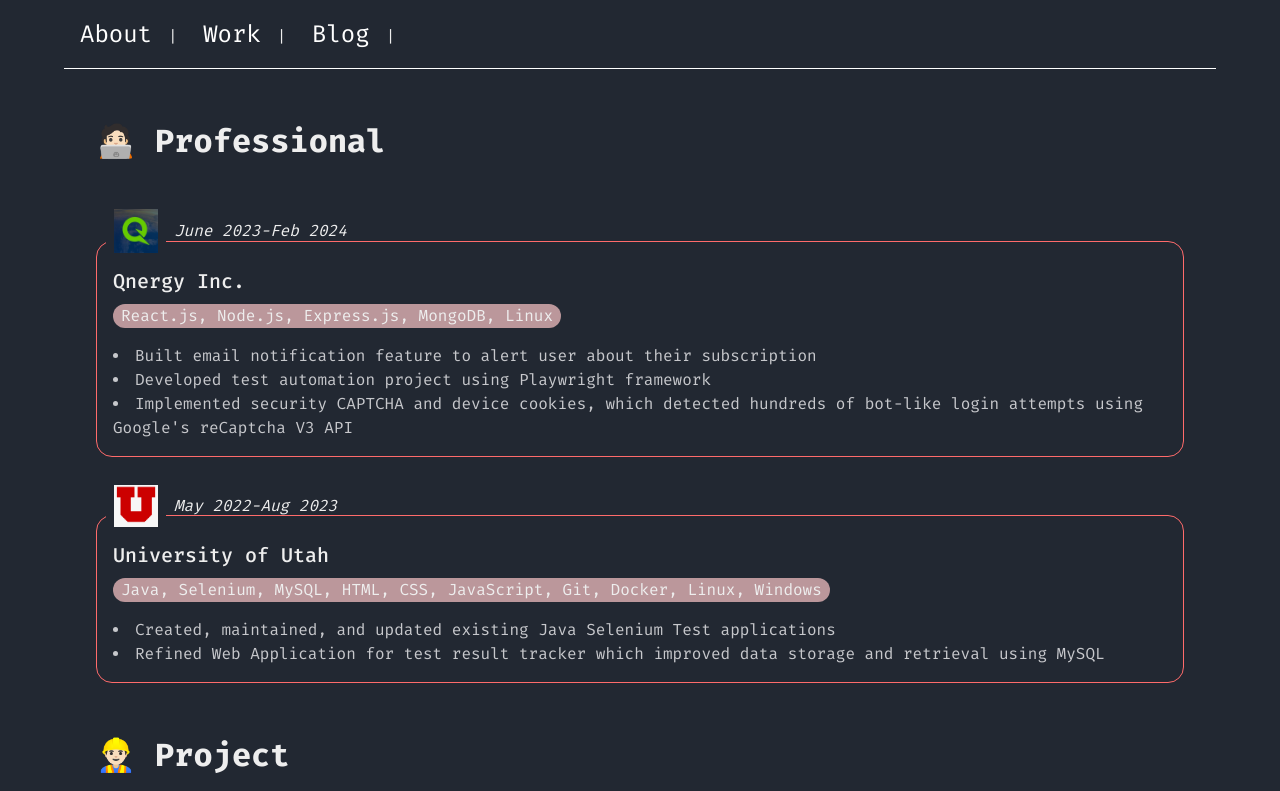
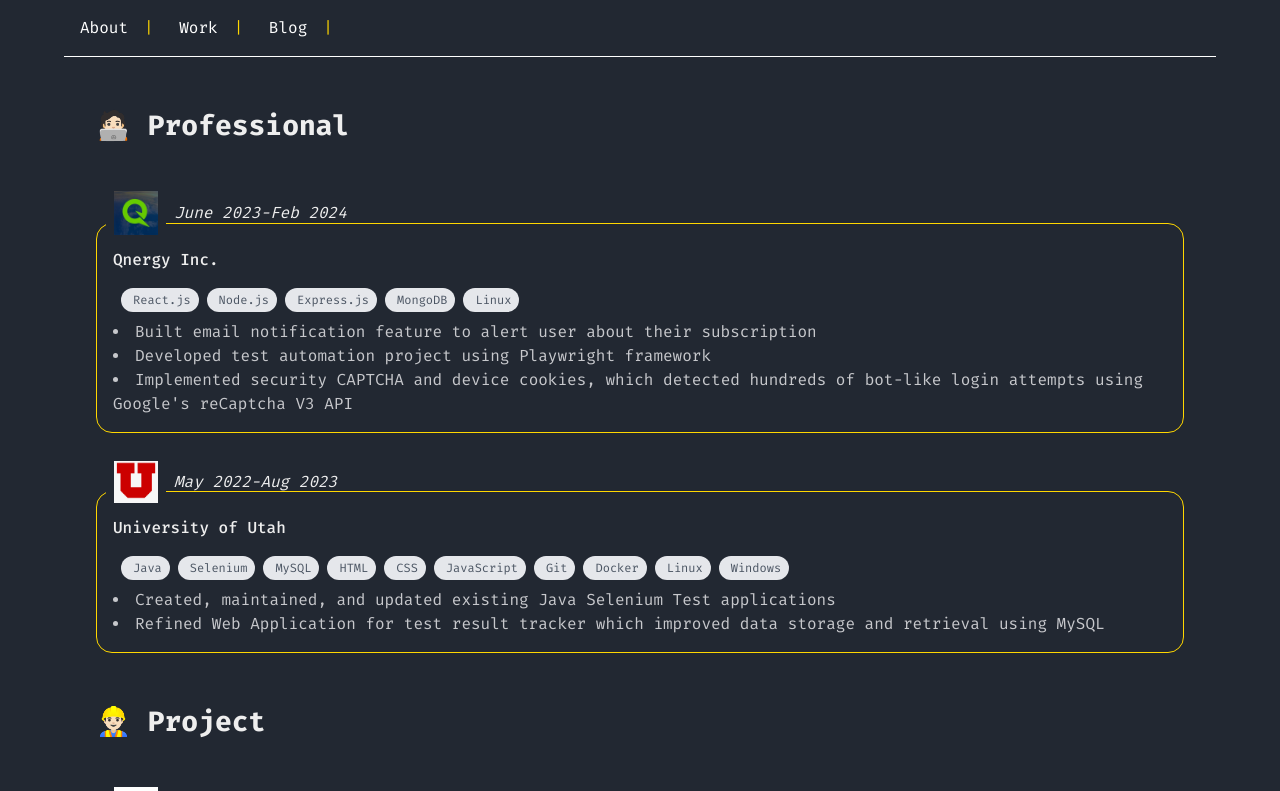
Before and after one commit to senghorn/portfolio, a SvelteKit app: page /work in a window 1280 px wide. Shown: the top 791 px of the page. Built offline with nearby package versions, Linux system fonts and the light colour scheme.

Commit message:
update various design choices like font size, color on all pages

```diff
--- a/src/app.css
+++ b/src/app.css
@@ -20,19 +20,19 @@
 }
 
 h1 {
-    font-size: 2rem;
+    font-size: 1.75rem;
     font-weight: 600;
     margin: 1rem 0;
 }
 
 h2 {
-    font-size: 1.5rem;
+    font-size: 1.25rem;
     font-weight: 500;
     margin: 0.5rem 0;
 }
 
 h3 {
-    font-size: 1.25rem;
+    font-size: 1rem;
     font-weight: 500;
     margin: 0.5rem 0;
 }
--- a/src/components/Blog/Card.svelte
+++ b/src/components/Blog/Card.svelte
@@ -19,8 +19,8 @@
 	</div>
 	<div class="card__body">
 		<span class={`tag tag-${tagColor}`}>{tagName}</span>
-		<h4><a href="{base}/blog/{slug}">{title}</a></h4>
-		<p>{description}</p>
+		<h3><a href="{base}/blog/{slug}">{title}</a></h3>
+		<p class="text-sm text-slate-400">{description}</p>
 	</div>
 	<div class="card__footer">
 		<div class="user">
@@ -66,13 +66,13 @@
 		gap: 0.5rem;
 	}
 
-	.card__body h4 > a {
+	.card__body h3 > a {
 		text-decoration: none;
 		font-size: inherit;
 		color: inherit;
 	}
 
-	.card__body h4 > a:hover {
+	.card__body h3 > a:hover {
 		text-decoration: underline;
 	}
 
@@ -105,8 +105,7 @@
 		color: #fafafa;
 	}
 
-	.card__body h4 {
-		font-size: 1.5rem;
+	.card__body h3 {
 		text-transform: capitalize;
 	}
 
--- a/src/components/Job.svelte
+++ b/src/components/Job.svelte
@@ -10,7 +10,15 @@
 	</div>
 	<div class="job-description">
 		<h3>{job.companyName}</h3>
-		<p class="tech-list">{job.techList}</p>
+		<div class="p-1">
+			{#each job.techList as tech}
+				<span
+					class="inline-flex items-center m-1 px-2 py-1 bg-gray-200 hover:bg-gray-300 rounded-full text-xs text-gray-600"
+				>
+					<span class="ml-1"> {tech} </span>
+				</span>
+			{/each}
+		</div>
 		{#each job.jobDescription as description}
 			<li>{@html description}</li>
 		{/each}
@@ -31,14 +39,6 @@
 	.job {
 		display: flex;
 		flex-direction: column;
-	}
-
-	.tech-list {
-		background-color: var(--light-red-color);
-		border-radius: 1rem;
-		padding: 0 8px;
-		margin: 0 0 1rem 0;
-		width: fit-content;
 	}
 
 	.job-timeline {
@@ -63,7 +63,7 @@
 		flex: 1;
 		flex-direction: column;
 		padding: 1rem;
-		border: 1px solid var(--primary-color);
+		border: 1px solid var(--accent-color);
 		border-radius: 1rem;
 	}
 </style>
--- a/src/components/Navbar.svelte
+++ b/src/components/Navbar.svelte
@@ -29,11 +29,12 @@
 	nav li::after {
 		content: '|';
 		margin-left: 1rem;
+		color: var(--accent-color);
 	}
 
 	a {
 		color: white;
 		text-decoration: none;
-		font-size: 24px;
+		font-size: 1rem;
 	}
 </style>
--- a/src/lib/types.ts
+++ b/src/lib/types.ts
@@ -2,7 +2,7 @@
     companyName: string;
     companyLogo: string;
     jobPeriod: string;
-    techList: string;
+    techList: string[];
     jobDescription: string[];
 };
 
--- a/src/routes/+page.svelte
+++ b/src/routes/+page.svelte
@@ -1,26 +1,10 @@
 <script>
 	import Icon from '@iconify/svelte';
-
-	let greeting = 'Sur Sdey';
-
-	function showTranslation() {
-		greeting = 'Hello (in Khmer)';
-	}
-	function hideTranslation() {
-		greeting = 'Sur Sdey';
-	}
 </script>
 
 <div class="p-8 mx-auto w-full max-w-screen-lg sm:max-w-3xl md:max-w-4xl lg:max-w-5xl xl:max-w-6xl">
 	<h1 class="text-md lg:text-2xl font-bold">
-		<span
-			tabindex="0"
-			role="button"
-			on:mouseenter={showTranslation}
-			on:mouseleave={hideTranslation}
-			on:focus={showTranslation}
-			on:blur={hideTranslation}>🙏 {greeting} !</span
-		>
+		<span>Welcome! 🙏 </span>
 		<span>
 			I'm <span class="name">Seng Rith</span>.
 		</span>
@@ -34,13 +18,13 @@
 				and <span class="brighten">Cybersecurity</span>. I'm graduating in
 				<span class="highlight">May 2025</span>.
 			</p>
-			<br/>
+			<br />
 			<p>
 				Besides engineering, my passion extends into culinary exploration, reveling in both crafting
 				and enjoying new dishes. From the zest of Birria Tacos and the freshness of Papaya Salad to
 				the warmth of Vietnamese Pho, I've explored diverse flavors. Send me your favorite recipe!
 			</p>
-			<br/>
+			<br />
 			<p>
 				Let's connect and share our stories. I'm always open to new experiences and opportunities.
 			</p>
@@ -51,16 +35,19 @@
 	</div>
 	<div class="grid-contact-container">
 		<div class="grid-item">
-			<Icon icon="mdi:github" style="font-size: 28px;" />
-			<a href="https://github.com/senghorn" target="_blank"> senghorn </a>
+			<a href="https://github.com/senghorn" target="_blank">
+				<Icon icon="mdi:github" style="font-size: 32px;" />
+			</a>
 		</div>
 		<div class="grid-item">
-			<Icon icon="mdi:email" style="font-size: 28px; color: #00D1FF" />
-			<a href="mailto:sun_rsh@outlook.com" target="_blank"> sun_rsh </a>
+			<a href="mailto:sun_rsh@outlook.com" target="_blank">
+				<Icon icon="mdi:email" style="font-size: 32px; color: #00D1FF" />
+			</a>
 		</div>
 		<div class="grid-item">
-			<Icon icon="mdi:linkedin" style="font-size: 28px; color: #3D6CB9" />
-			<a href="https://www.linkedin.com/in/seng-horn-rith-550991187/" target="_blank"> senghorn </a>
+			<a href="https://www.linkedin.com/in/seng-horn-rith-550991187/" target="_blank">
+				<Icon icon="mdi:linkedin" style="font-size: 32px; color: #3D6CB9" />
+			</a>
 		</div>
 	</div>
 </div>
@@ -96,7 +83,6 @@
 	}
 
 	p {
-		font-size: 20px;
 		color: var(--secondary-color);
 	}
 
@@ -108,17 +94,15 @@
 		gap: 4rem;
 	}
 	.grid-contact-container {
-		display: grid;
-		grid-template-columns: auto auto auto;
+		display: flex;
+		flex-direction: row;
+		width: fit-content;
+		border-radius: 1rem;
+		padding: 0.5rem;
+		gap: 1rem;
 		border: 1px solid var(--accent-color);
-		border-radius: 1rem;
-		padding: 1rem;
-		margin-top: 1rem;
 	}
-	.grid-item {
-		display: flex;
-		text-align: center;
-	}
+
 
 	/* Style for anchoring tags in contact-list */
 	.grid-item a {
@@ -132,7 +116,6 @@
 			border-radius: 2%;
 			margin: auto;
 		}
-
 	}
 	@media (max-width: 800px) {
 		.body {
@@ -147,9 +130,5 @@
 		.grid-contact-container {
 			grid-template-columns: auto auto;
 		}
-
-		p {
-			font-size: 16px;
-		}
 	}
 </style>
--- a/src/routes/blog/+page.svelte
+++ b/src/routes/blog/+page.svelte
@@ -21,9 +21,8 @@
 
 <div class="p-8 mx-auto w-full max-w-screen-lg sm:max-w-3xl md:max-w-4xl lg:max-w-5xl xl:max-w-6xl">
 	<h1>📝 Blog</h1>
-	<br />
 	<div>
-		<p>
+		<p class="border-l-[3px] p-4 text-sm">
 			Welcome to my blog! Here you will find a collection of my thoughts, ideas, and experiences. I
 			hope you enjoy reading them as much as I enjoyed writing them.
 		</p>
--- a/src/routes/work/+page.svelte
+++ b/src/routes/work/+page.svelte
@@ -7,7 +7,7 @@
 			companyName: 'Qnergy Inc.',
 			companyLogo: 'qnergy-logo.png',
 			jobPeriod: 'June 2023-Feb 2024',
-			techList: 'React.js, Node.js, Express.js, MongoDB, Linux',
+			techList: ['React.js', 'Node.js', 'Express.js', 'MongoDB', 'Linux'],
 			jobDescription: [
 				'Built email notification feature to alert user about their subscription',
 				'Developed test automation project using Playwright framework',
@@ -18,7 +18,18 @@
 			companyName: 'University of Utah',
 			companyLogo: 'u-logo.jpg',
 			jobPeriod: 'May 2022-Aug 2023',
-			techList: 'Java, Selenium, MySQL, HTML, CSS, JavaScript, Git, Docker, Linux, Windows',
+			techList: [
+				'Java',
+				'Selenium',
+				'MySQL',
+				'HTML',
+				'CSS',
+				'JavaScript',
+				'Git',
+				'Docker',
+				'Linux',
+				'Windows'
+			],
 			jobDescription: [
 				'Created, maintained, and updated existing Java Selenium Test applications',
 				'Refined Web Application for test result tracker which improved data storage and retrieval using MySQL'
@@ -31,7 +42,7 @@
 			companyName: 'CareCoord',
 			companyLogo: 'carecoord.png',
 			jobPeriod: 'Aug 2022-May 2023',
-			techList: 'ReactNative, Node.js, Express.js, MySQL, Docker',
+			techList: ['ReactNative', 'Node.js', 'Express.js', 'MySQL', 'Docker'],
 			jobDescription: [
 				'Built real-time group messaging feature',
 				'Implemented user authentication flow in both frontend and backend',
```
